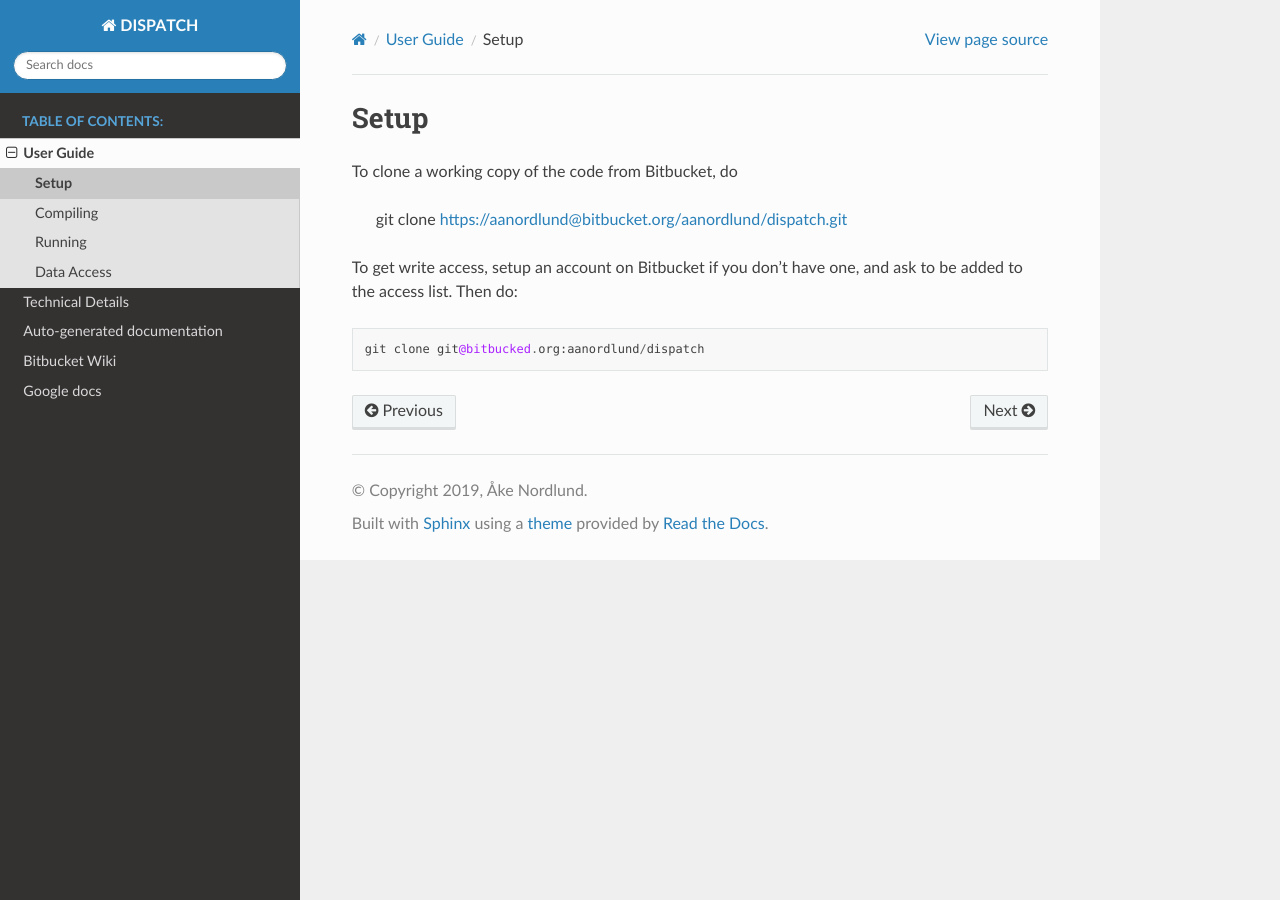
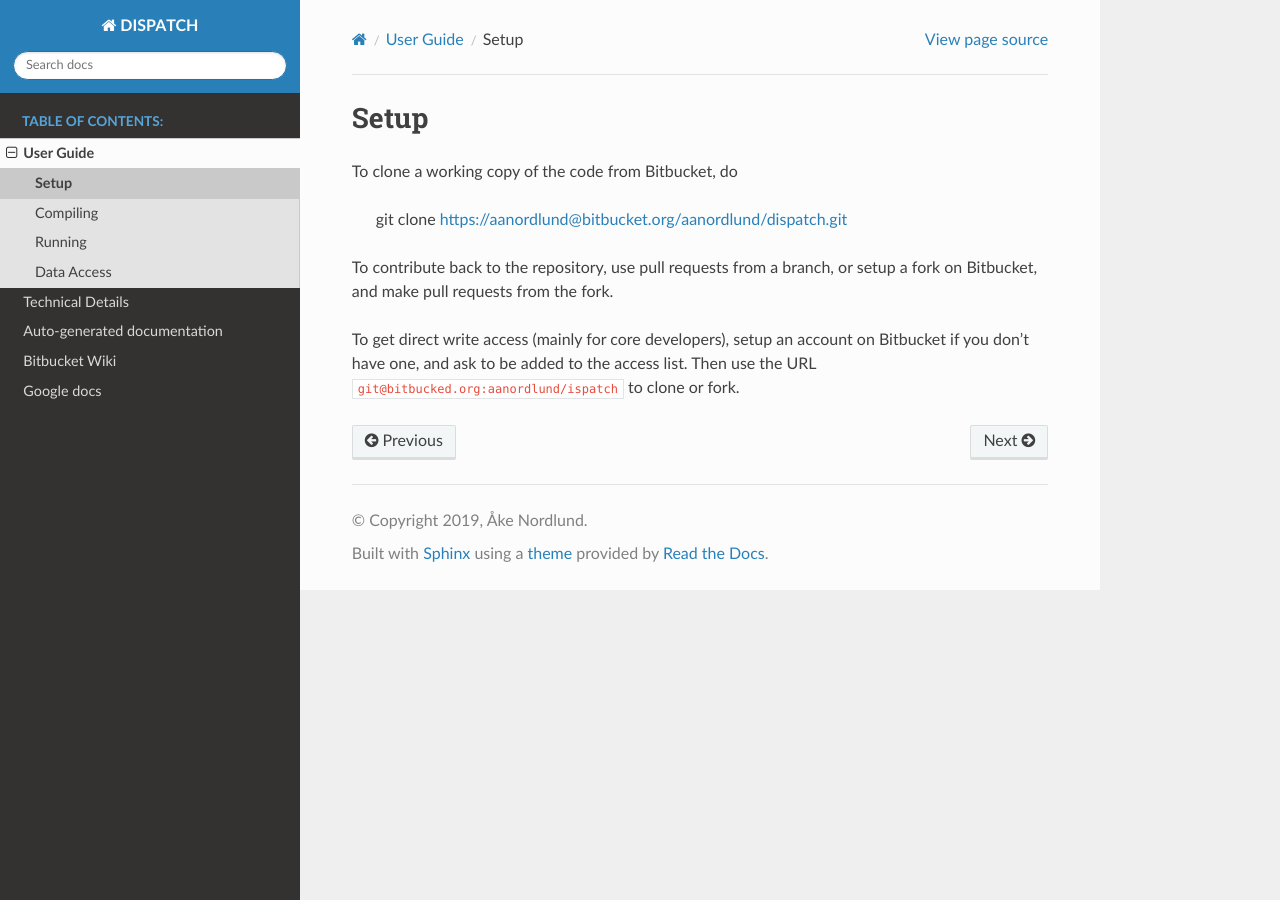
Before and after one commit to kurtsansom/dispatch, a Sphinx documentation site: the page built from docs/setup.rst, in a window 1280 px wide. Built offline with Sphinx 7.4.7 and the Read the Docs theme 2.0.0, drawn with Linux system fonts in a browser that asks for light colours; pages that are not in the unit, such as notebooks, are missing from menus.

Commit message:
ORG docs/setup.rst page clarifications

```diff
--- a/docs/setup.rst
+++ b/docs/setup.rst
@@ -5,7 +5,9 @@ To clone a working copy of the code from Bitbucket, do
 
   git clone https://aanordlund@bitbucket.org/aanordlund/dispatch.git
 
-To get write access, setup an account on Bitbucket if you don't have
-one, and ask to be added to the access list.  Then do::
+To contribute back to the repository, use pull requests from a branch,
+or setup a fork on Bitbucket, and make pull requests from the fork.
 
-  git clone git@bitbucked.org:aanordlund/dispatch
+To get direct write access (mainly for core developers), setup an account
+on Bitbucket if you don't have one, and ask to be added to the access list.
+Then use the URL ``git@bitbucked.org:aanordlund/ispatch`` to clone or fork.
```
